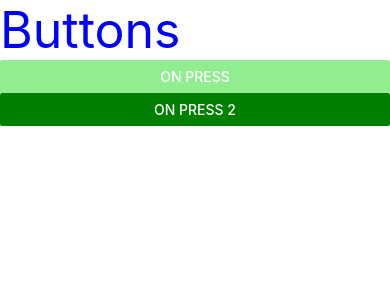
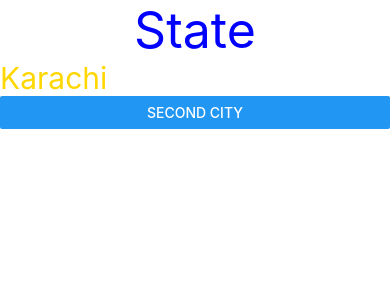
Before and after one commit to AliAzeem92/Learning-React-Native, a React Native app: screen / in a window 390 px wide. Shown: the top 300 px of the page. Built offline with nearby package versions, Linux system fonts and the light colour scheme.

Commit message:
Idea about State

```diff
--- a/App.tsx
+++ b/App.tsx
@@ -1,23 +1,63 @@
-import React from 'react';
+// import React, {useState} from 'react';
+// import {Button, Text, View} from 'react-native';
+
+// const App = () => {
+//   const [first, second] = useState('Ali');
+
+//   function sec() {
+//     second('Azeem');
+//   }
+
+//   return (
+//     <View>
+//       <Text style={{fontSize: 50, color: 'blue', textAlign: 'center'}}>
+//         State
+//       </Text>
+//       <Text style={{fontSize: 30, color: 'red'}}>{first} </Text>
+//       <Button title="Second Name" onPress={sec} />
+//     </View>
+//   );
+// };
+
+// export default App;
+// import React, {useState} from 'react';
+// import {Button, Text, View} from 'react-native';
+
+// const App = () => {
+//   const [father, son] = useState('Aamir');
+//   function ofspring() {
+//     son('Ali');
+//   }
+
+//   return (
+//     <View>
+//       <Text style={{fontSize: 50, color: 'blue', textAlign: 'center'}}>
+//         State
+//       </Text>
+//       <Text style={{fontSize: 30, color: 'red'}}>{father}</Text>
+//       <Button title="Change Name" onPress={ofspring} />
+//     </View>
+//   );
+// };
+
+// export default App;
+
+import React, {useState} from 'react';
 import {Button, Text, View} from 'react-native';
 
 const App = () => {
-  const fruit = (value: any) => {
-    console.warn(value);
-  };
+  const [city1, city2] = useState('Karachi');
+  function second() {
+    city2('Islamabad');
+  }
 
   return (
     <View>
-      <Text style={{fontSize: 50, color: 'blue'}}>Buttons</Text>
-      {/* With Params */}
-      <Button
-        title="On Press"
-        color={'lightgreen'}
-        onPress={() => fruit('Hello')}
-      />
-      <Text></Text>
-      {/* Without Params */}
-      <Button title="On Press 2" color={'green'} onPress={fruit} />
+      <Text style={{fontSize: 50, color: 'blue', textAlign: 'center'}}>
+        State
+      </Text>
+      <Text style={{fontSize: 30, color: 'gold'}}>{city1}</Text>
+      <Button title="Second City" onPress={second} />
     </View>
   );
 };
```
